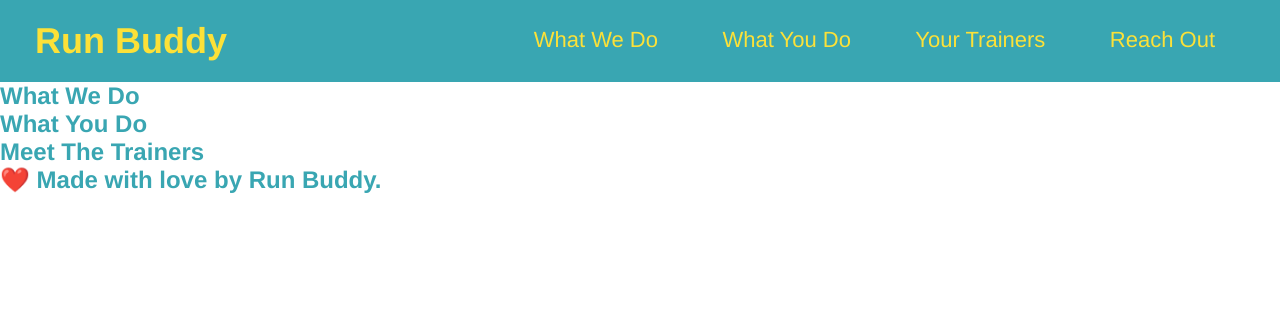
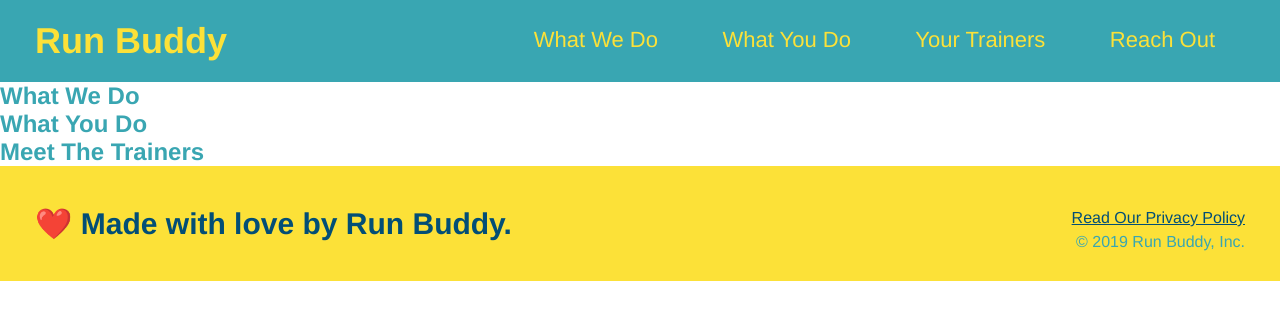
Before and after one commit to ChipHvzvrd/run-buddy, a plain HTML site: page index.html in a window 1280 px wide. Drawn offline with Linux system fonts and the light colour scheme.

Commit message:
css changes

```diff
--- a/assets/css/style.css
+++ b/assets/css/style.css
@@ -1,13 +1,14 @@
 * {
     margin: 0;
     padding: 0;
+    box-sizing: border-box;
   }
 body {
     /* css comment */
     color: #39a6b2;
     font-family: Helvetica, Arial, sans-serif;
   }
-  /* apply styles to <header> */
+  /*----- Header styling ----- */
 header {
     padding: 20px 35px;
     background-color: #39a6b2;
@@ -20,7 +21,9 @@ header {
     margin: 0;
     display: inline;
   }
-  /* nav bar */
+
+
+  /*---- nav bar styling-----*/
   header a {
     text-decoration: none;
     color: #fce138;
@@ -37,3 +40,26 @@ header {
     font-weight: lighter;
     font-size: 22px;
   }
+
+
+  /*----- Footer styling -----*/
+
+  footer {
+    background: #fce138;
+    width: 100%;
+    padding: 40px 35px;
+  }
+  footer h2 {
+    display: inline;
+    color: #024e76;
+    font-size: 30px;
+    margin: 0;
+  }
+  footer div {
+    float: right;
+    line-height: 1.5;
+    text-align: right;
+  }
+  footer a {
+    color: #024e76;
+  }
--- a/index.html
+++ b/index.html
@@ -54,6 +54,10 @@
             </section>
         <!-- Footer -->
         <footer>
+                <div>
+                    <a href="#">Read Our Privacy Policy</a><br/>
+                    &copy; 2019 Run Buddy, Inc.
+                </div>
             <h2>❤️ Made with love by Run Buddy.</h2>
         </footer>
     </body>
```
